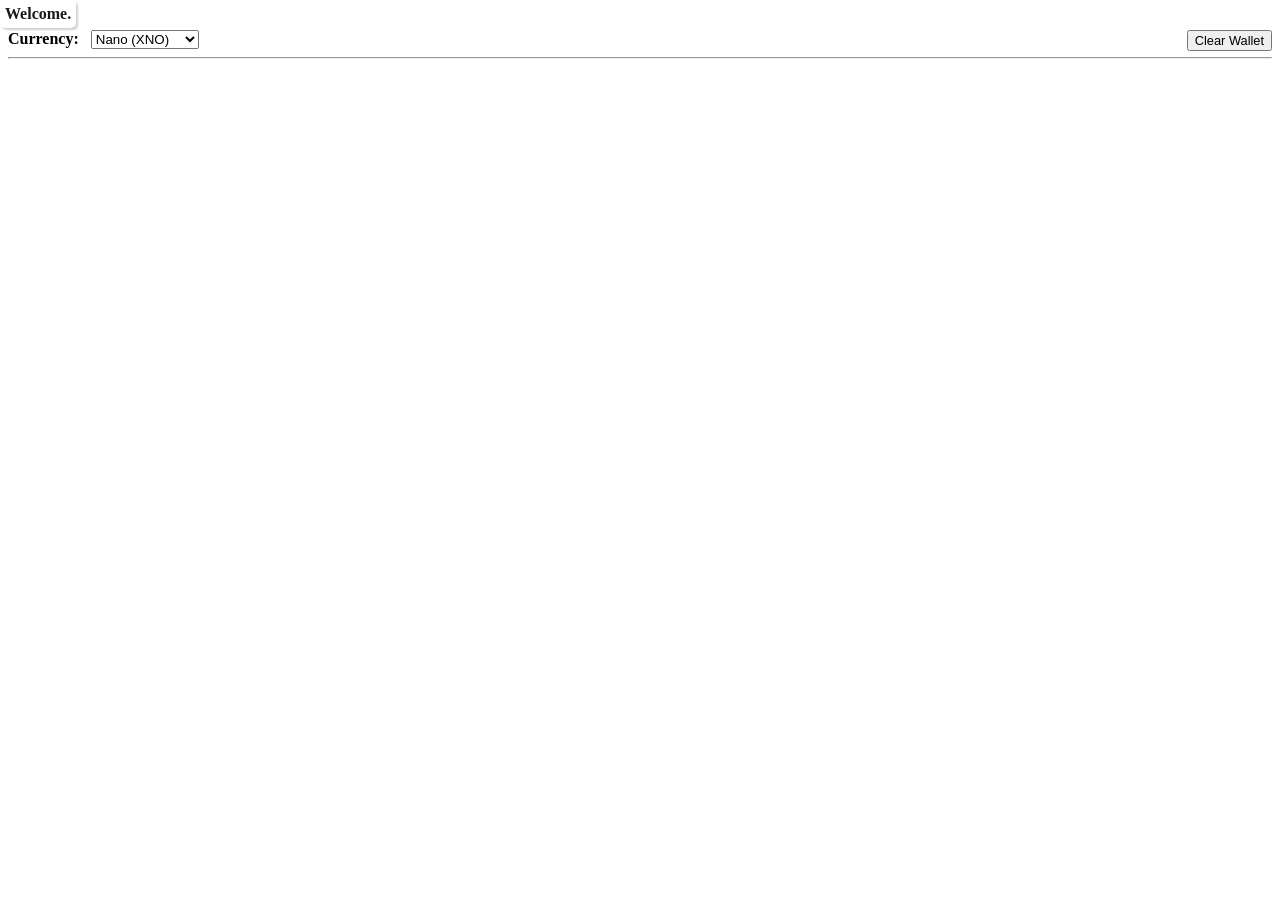
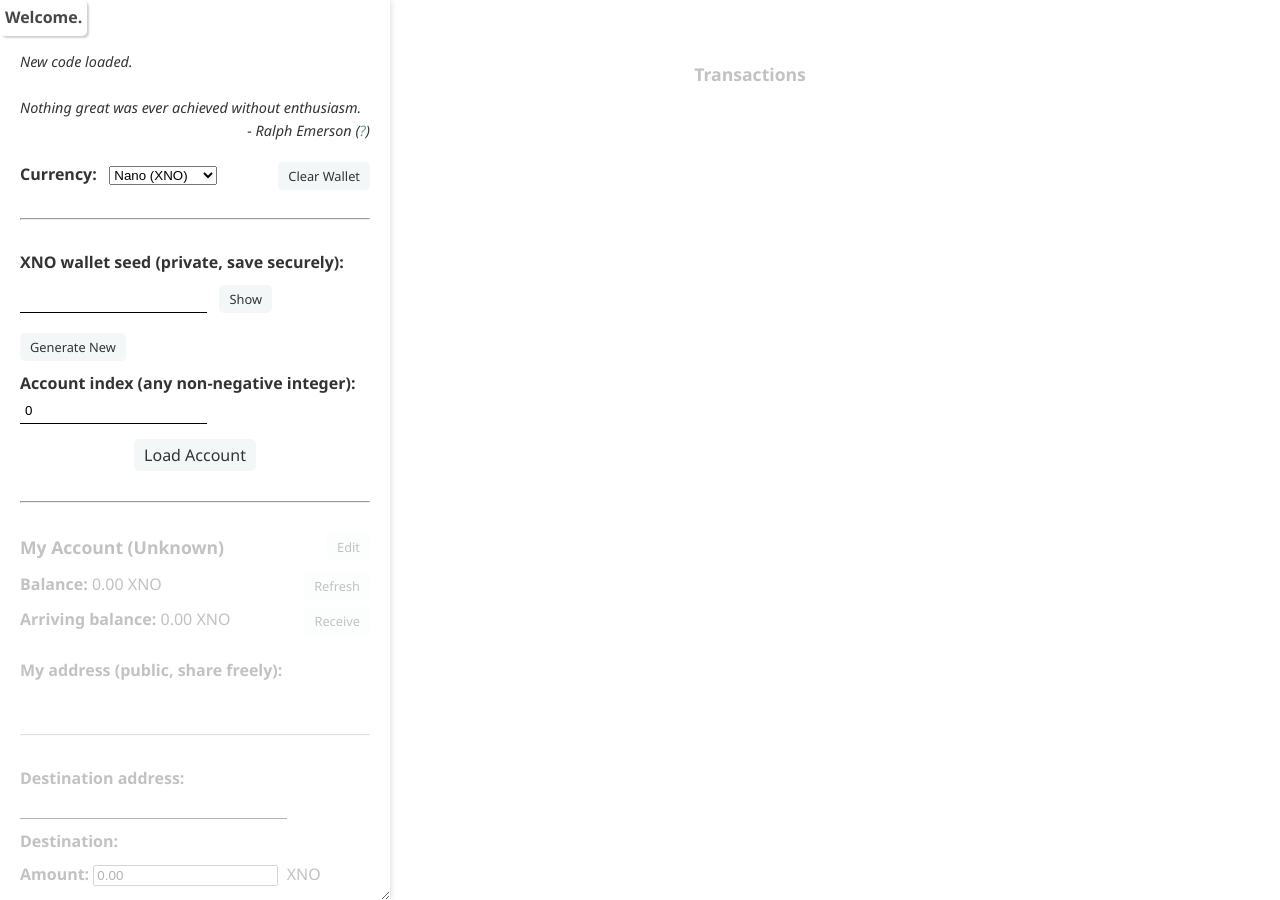
Before and after one commit to warashibetrader/warashibetrader.github.io, a Jekyll site: the page wallet.html, which Jekyll copies as it is, in a window 1280 px wide. Built offline with Jekyll 4.4.1, drawn with Linux system fonts in a browser that asks for light colours; some of the changed lines change nothing that is shown.

Commit message:
Update wallet.html

```diff
--- a/wallet.html
+++ b/wallet.html
@@ -1,11 +1,11 @@
 <!DOCTYPE html><html>
 <head>
 	<title>Warashibe Wallet</title>
-	<link rel="stylesheet" type="text/css" href="wallet.css">
+	<link rel="stylesheet" type="text/css" href="walletsrc/wallet.css">
 	<link rel="icon" href="strawicontrans.png">
-	<script src="nanocurrency.js"></script>
-	<script src="quotes.js"></script>
-	<script src="qrcode.js"></script>
+	<script src="walletsrc/nanocurrency.js"></script>
+	<script src="walletsrc/quotes.js"></script>
+	<script src="walletsrc/qrcode.js"></script>
 
 	<meta name="viewport" content="width=device-width, initial-scale=1.0">
 	<meta content="text/html;charset=utf-8" http-equiv="Content-Type">
@@ -45,7 +45,7 @@
 
 
 if ('serviceWorker' in navigator) {
-	navigator.serviceWorker.register('service-worker.js').then((reg) => {
+	navigator.serviceWorker.register('walletsrc/service-worker.js').then((reg) => {
 		console.log('Service worker registered.', reg);
 
 		reg.addEventListener('updatefound', () => {
```
